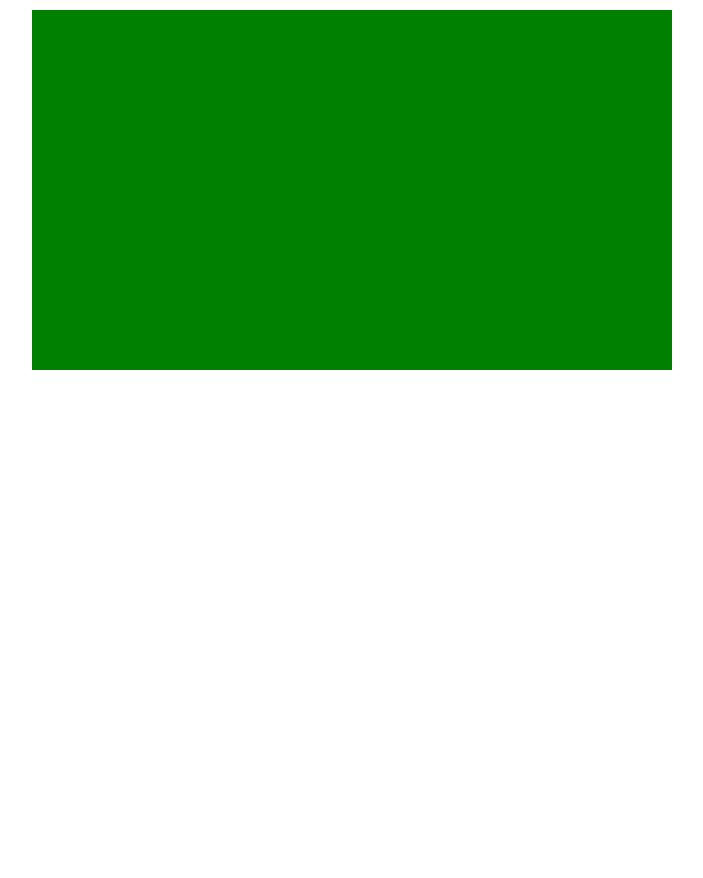
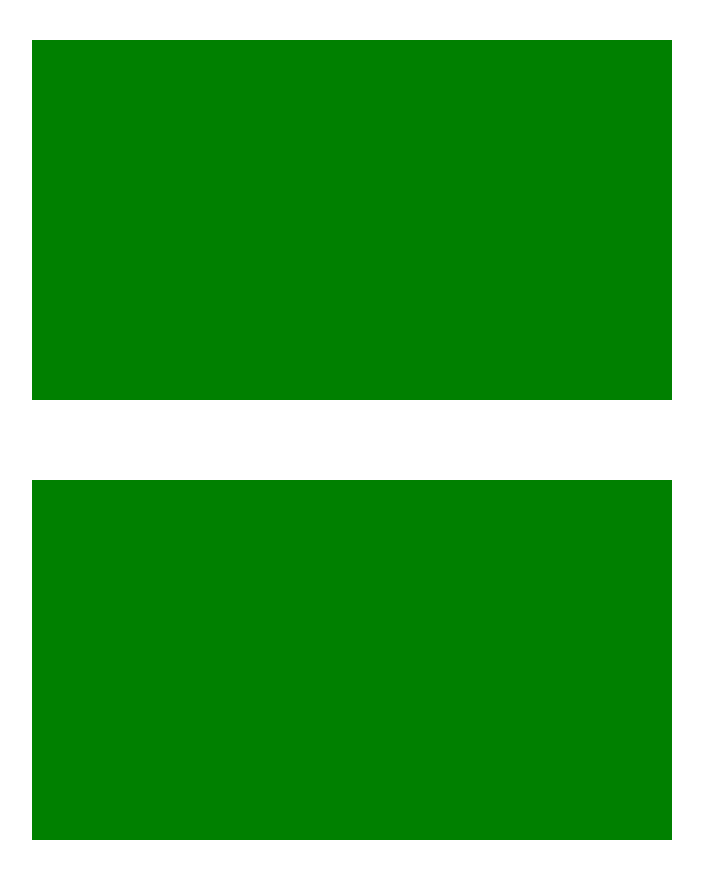
Before and after one commit to tnbeatty/webcam-tracker, a website: page index.html in a window 1280 px wide. Shown: the whole page, without its empty margins (288-991 px from the left). Before the commit the page ends 800 px from the top, so only its background shows below. Drawn offline with Linux system fonts and the light colour scheme.

Commit message:
Webworkers first commit

```diff
--- a/index.html
+++ b/index.html
@@ -9,8 +9,10 @@
     <script type="text/javascript" src="js/modernizr.dev.js"></script>
 </head>
 <body>
-    <video id="video" autoplay></video>
-    <canvas id="canvas" width="640" height="360"></canvas>
+    <div class="wrapper">
+        <canvas id="canvas" width="640" height="360"></canvas>
+        <canvas id="canvasEffect" width="640" height="360"></canvas>
+    </div>
 
     <div id="three-canvas"></div>
 
--- a/js/lib.performance.js
+++ b/js/lib.performance.js
@@ -5,6 +5,9 @@
  *
  * Assume that the parallel.js lib is loaded.
  */
+
+ var width = 640,
+    height = 360;
 
 Array.prototype.chunk = function(chunkSize) {
     var R = [];
@@ -47,23 +50,15 @@ function rgb2hsl(r, g, b) {
     return [Math.floor(h * 360), Math.floor(s * 100), Math.floor(l * 100)];
 }
 
-
-/*!
- * Creates a heatmap of the image that approaches the target color. Each pixel
- * in the heatmap is represented as a score in the range of 1-10.
- *
- * @param pixels : An array of pixel data retrieved from a graphics context by
- * using a function similar to `context.getImageData(0, 0, width, height);`.
- *
- */
-function createHeatmap(pixels, width, height) {
-    var start = new Date().getTime();
+// webworker message receiver
+onmessage = function(e) {
+	var pixels = e.data.imageData;
 
     var len = pixels.data.length / 4; // Each pixel point is RGBA, so total length is len/4
     var pxmap = []; // A map of all of the blue pixels
     var heatmap = new Array(width); // A heatmap of blue pixel density
-
-    // Create the empty maps
+    //
+    // // Create the empty maps
     for (var i = 0; i < width; i++) {
         pxmap[i] = new Array(height);
         heatmap[i] = new Array(height);
@@ -97,8 +92,6 @@ function createHeatmap(pixels, width, height) {
         }
     }
 
-    // Create heatmap --> This is the bottleneck
-    // Runs in O(n^2) time. This needs to be faster...
     for (var j = 5; j < height - 5; j++) {
         for (var i = 5; i < width - 5; i++) {
             var l5 = pxmap[i - 5][j],
@@ -127,39 +120,7 @@ function createHeatmap(pixels, width, height) {
         }
     }
 
-    var end = new Date().getTime();
-    var time = end - start;
-    // console.log('Execution time: ' + time);
-
-    return heatmap;
-}
-
-/*!
- * Gets the target position from a heatmap.
- *
- * @param heatmap : a 2D array generated by the `createHeatmap` function in this library.
- *
- * @return An array with two points (width, height)
- */
-function findTarget(heatmap, width, height) {
-    // Just finds a local maximum
-    // ...not as robust as it could be
-
-    var target = [0, 0]; // x, y
-    var localmax = 0
-    for (var i = 5; i < width - 5; i++) {
-        for (var j = 5; j < height - 5; j++) {
-            if (heatmap[i][j] > localmax) {
-                target = [i, j];
-                localmax = heatmap[i][j];
-            }
-        }
-    }
-    return target;
-}
-
-function pixelScore(e) {
-    for (var i = 5; i < e.length - 5; i++) {
-
-    }
+	postMessage({
+		dstData: pixels
+	});
 };
--- a/js/main.js
+++ b/js/main.js
@@ -6,13 +6,20 @@
 
 // GLOBAL VARIABLES
 
-var video = document.querySelector("video"),
-    canvas = document.querySelector("canvas"),
-    context = canvas.getContext("2d");
-var pixels; // The array of pixels for each frame
-var timeoutms = 50; // Redraw timeout in ms.
-var vidheight = 360,
-    vidwidth = 640;
+var video = document.createElement('video');
+var cnvs = document.querySelector('#canvas'),
+    context = cnvs.getContext('2d');
+var cnvsEff = document.querySelector('#canvasEffect'),
+    contextEffect = cnvsEff.getContext('2d');
+var timeoutms = 100; // Redraw timeout in ms.
+var height = 360,
+    width = 640;
+var processor = new Worker('js/lib.performance.js');
+
+// Webworker setup
+processor.onmessage = function(e) {
+    contextEffect.putImageData(event.data.dstData, 0, 0);
+}
 
 var targetImage = new Image();
 targetImage.src = "img/target.png";
@@ -25,97 +32,32 @@ var errorCallback = function(e) {
     console.log('Error: ', e);
 };
 
-// HELPER FUNCTIONS
-
 // VIDEO RENDERING
 
-function draw() {
-    var width = vidwidth,
-        height = vidheight;
+var draw = function() {
+    context.drawImage(video, 0, 0, width, height);
+    var pixels = context.getImageData(0, 0, width, height);
 
-    context.clearRect(0, 0, canvas.width, canvas.height);
-    context.drawImage(video, 0, 0, width, height);
-
-    pixels = context.getImageData(0, 0, width, height);
-
-    var heatmap = createHeatmap(pixels, width, height);
-    targetxy = findTarget(heatmap, width, height);
-
-    context.putImageData(pixels, 0, 0); // Remove targets from fram
-    context.drawImage(targetImage, targetxy[0], targetxy[1]);
-
-    setTimeout(draw, timeoutms);
+    processor.postMessage({
+        imageData: pixels
+    });
 }
-
-/**
- * I wrote this hack using the functions in lib.oldie.js and know that it works fairly well on a variety of browsers. The second library, lib.performance.js, will be modified to include some parallel processing intended to be run on only modern browsers... looking forward to playing with the color-finding algorithm for a future hackday.
- */
-
-Modernizr.load([{
-    test: Modernizr.webworkers,
-    yep: ['js/parallel.js', 'js/lib.performance.js'],
-    nope: ['js/lib.oldie.js']
-}]);
 
 if (Modernizr.getusermedia) {
     var gUM = Modernizr.prefixed('getUserMedia', navigator);
     gUM({
         video: {
             mandatory: {
-                maxWidth: vidwidth,
-                maxHeight: vidheight
+                maxWidth: width,
+                maxHeight: height
             }
-        }
+        },
+        audio: false
     }, function(stream) {
-        video.src = window.URL.createObjectURL(stream);
+        video.src = URL.createObjectURL(stream);
         video.play();
-        setTimeout(draw, timeoutms);
+        setInterval(draw, timeoutms);
     }, errorCallback);
 } else {
     alert('Unsupported function: getUserMedia(). Please update your browser.');
 }
-
-// Three.JS Animation
-
-var camera, scene, renderer;
-var cube;
-
-var threeCanvasHeight = $('#three-canvas').height();
-var threeCanvasWidth = $('#three-canvas').width();
-var aspect = threeCanvasWidth / threeCanvasHeight;
-
-function init() {
-    renderer = new THREE.WebGLRenderer({
-        alpha: true
-    });
-    renderer.setSize(threeCanvasWidth, threeCanvasHeight);
-    document.getElementById('three-canvas').appendChild(renderer.domElement);
-
-    camera = new THREE.PerspectiveCamera(45, aspect, 1, 1000);
-    camera.position.z = 200;
-
-    scene = new THREE.Scene();
-
-    var cubesize = 75;
-    cube = new THREE.Mesh(new THREE.BoxGeometry(cubesize, cubesize, cubesize),
-        new THREE.MeshNormalMaterial());
-    cube.overdraw = true;
-    scene.add(cube);
-
-    animate();
-}
-
-function animate() {
-    cube.rotation.y = (targetxy[0] / vidwidth) * 2 * Math.PI;
-    cube.rotation.x = (targetxy[1] / vidwidth) * 2 * Math.PI;
-
-    // render
-    renderer.render(scene, camera);
-    requestAnimationFrame(function() {
-        animate();
-    });
-}
-
-$(function() {
-    init();
-});
--- a/sass/screen.scss
+++ b/sass/screen.scss
@@ -13,18 +13,17 @@ html, body {
     padding: 0;
 }
 
-#video {
-    display: none; // Render offscreen
-    width: 640px;
-    height: 360px;
+.wrapper {
+    text-align: center;
 }
 
-#canvas {
+canvas {
     background: green;
     width: $canvas-width;
     height: $canvas-height;
-    display: block;
-    margin: 10px auto;
+    display: inline-block;
+    vertical-align: top;
+    margin: 40px 10px;
     -webkit-transform: scaleX(-1); // Webcam display will be mirrored
 }
 
```
Also changed, not shown: README.md, css/screen.css.
